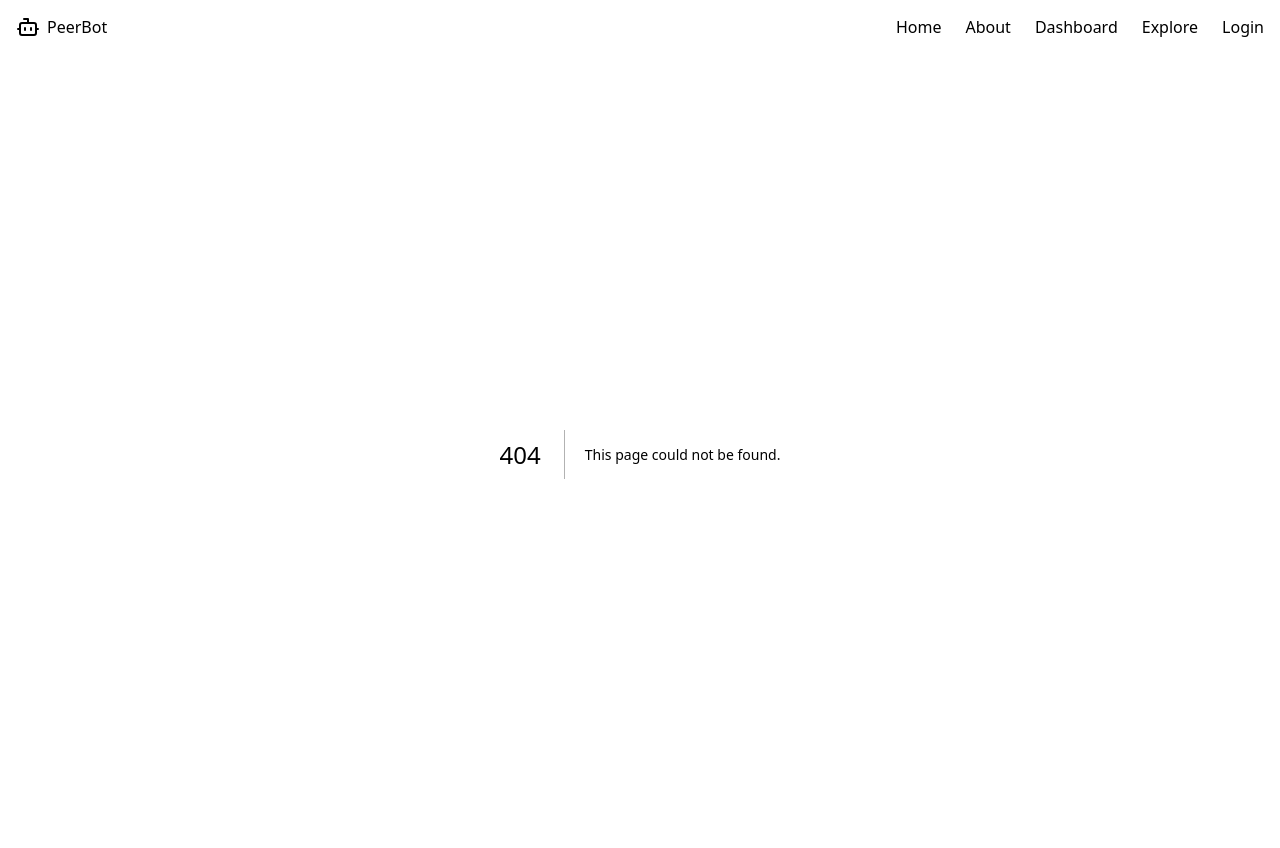
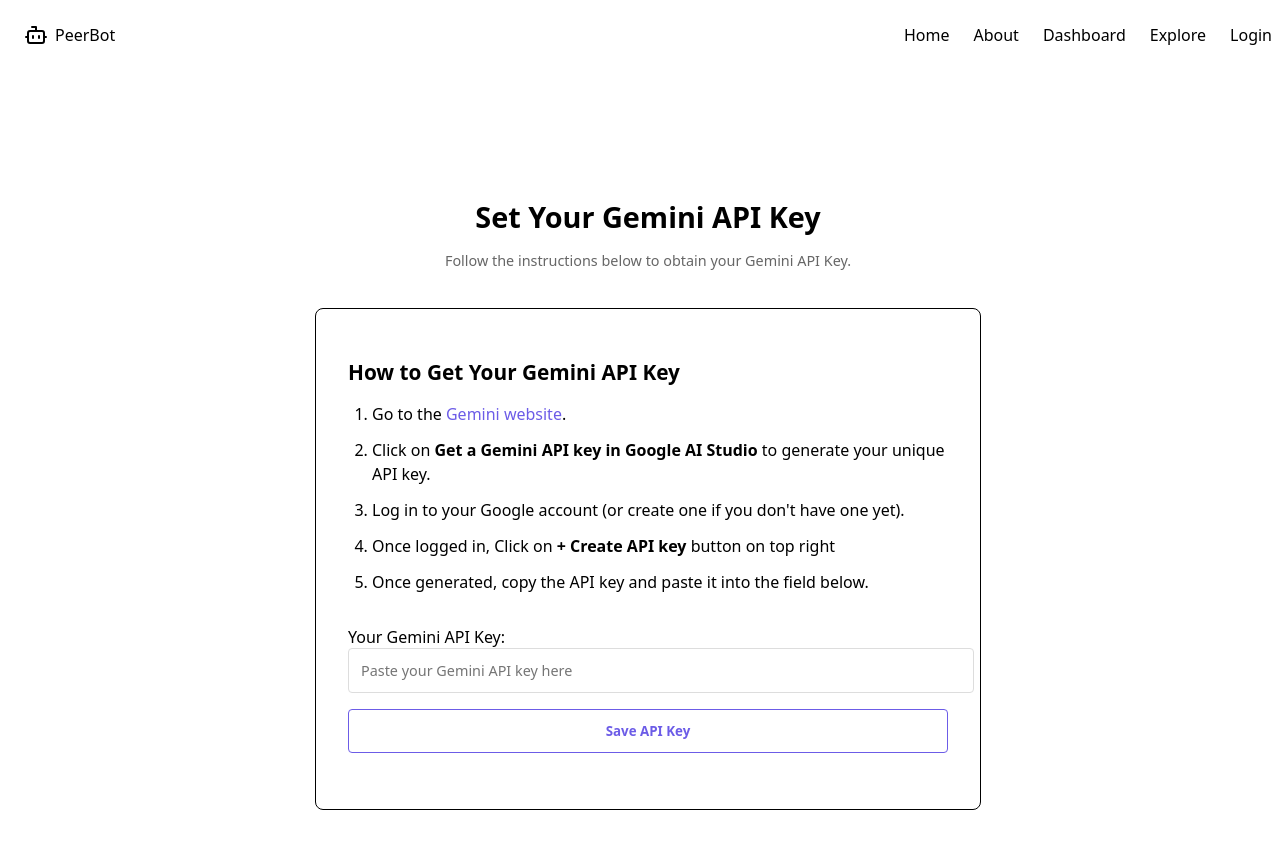
Before and after one commit to rajatrsrivastav/ChatBot_Ai, a Next.js app: page /set-api-key in a window 1280 px wide. Before the commit this address had no page. Shown: the top 848 px of the page. Built offline with nearby package versions, Linux system fonts and the light colour scheme.

Commit message:
set-api-key route completed

```diff
--- a/src/app/auth/login/login.css
+++ b/src/app/auth/login/login.css
@@ -4,6 +4,7 @@
   height: 100vh;
   font-family: system-ui, -apple-system, BlinkMacSystemFont, "Segoe UI", Roboto, sans-serif;
 }
+
 .login_loading {
     display: flex;
     align-items: center;
--- a/src/app/auth/signup/page.js
+++ b/src/app/auth/signup/page.js
@@ -37,7 +37,7 @@
       const response = await signup(form);
       const data = await response.json();
       alert(data.message);
-      router.push("/auth/login");
+      router.push("/set-api-key");
     } catch (err) {
       console.error(err);
       alert("Signup failed. Please try again.");
--- a/src/app/home.css
+++ b/src/app/home.css
@@ -1,3 +1,9 @@
+body,
+html {
+  width: 100vw;
+  height: 100vh;
+  font-family: system-ui, -apple-system, BlinkMacSystemFont, "Segoe UI", Roboto, sans-serif;
+}
 .homepage-container {
     max-width: 100%;
     overflow-x: hidden;
--- /dev/null
+++ b/src/app/set-api-key/page.js
@@ -0,0 +1,86 @@
+"use client";
+
+import { useState } from "react";
+import { useRouter } from "next/navigation";
+import "./setApiKey.css";
+
+function SetApiKey() {
+  const router = useRouter();
+  const [isLoading, setIsLoading] = useState(false);
+  const [apiKey, setApiKey] = useState("");
+
+  const handleSubmit = async (e) => {
+    e.preventDefault();
+    if (isLoading) return;
+
+    if (!apiKey.trim()) {
+      alert("Please enter your Gemini API Key!");
+      return;
+    }
+
+    setIsLoading(true);
+    try {
+      await validateKey(apiKey);
+
+      localStorage.setItem("geminiApiKey", apiKey);
+
+      alert("API Key saved successfully!");
+      router.push("/auth/login");
+    } catch (err) {
+      console.error("API Key validation failed:", err);
+      alert("Failed to validate API Key. Please check your key and try again.");
+    } finally {
+      setIsLoading(false);
+    }
+  };
+
+  return (
+    <div className="main_api">
+      <div className="text_api">
+        <h1>Set Your Gemini API Key</h1>
+        <p>Follow the instructions below to obtain your Gemini API Key.</p>
+      </div>
+
+      <div className="form_api">
+        <div className="instructions_api">
+          <h2>How to Get Your Gemini API Key</h2>
+          <ol>
+            <li>Go to the <a href="https://ai.google.dev/gemini-api/docs/api-key" target="_blank" rel="noopener noreferrer" className="link_api">Gemini website</a>.</li>
+            <li>Click on <strong>Get a Gemini API key in Google AI Studio</strong> to generate your unique API key.</li>
+            <li>Log in to your Google account (or create one if you don't have one yet).</li>
+            <li>Once logged in, Click on  <strong>+ Create API key</strong> button on top right</li>
+            <li>Once generated, copy the API key and paste it into the field below.</li>
+          </ol>
+        </div>
+
+        <form className="form_main1_api" onSubmit={handleSubmit}>
+          <label className="label_form">Your Gemini API Key:</label>
+          <br />
+          <input
+            className="input_form_api"
+            type="text"
+            placeholder="Paste your Gemini API key here"
+            value={apiKey}
+            onChange={(e) => setApiKey(e.target.value)}
+            disabled={isLoading}
+          />
+          <br />
+          <button className="buttonn_form_api" type="submit" disabled={isLoading}>
+            {isLoading ? (
+              <span className="api_key_loading">
+                <span className="api_key_spinner"></span>
+                Saving...
+              </span>
+            ) : (
+              "Save API Key"
+            )}
+          </button>
+        </form>
+
+
+      </div>
+    </div>
+  );
+}
+
+export default SetApiKey;
--- /dev/null
+++ b/src/app/set-api-key/setApiKey.css
@@ -0,0 +1,122 @@
+body,
+html {
+  width: 100vw;
+  height: 100vh;
+  font-family: system-ui, -apple-system, BlinkMacSystemFont, "Segoe UI", Roboto, sans-serif;
+}
+.main_api{
+    display: flex;
+    flex-direction: column;
+    align-items: center;
+    justify-content: center;
+    min-height: 100vh;
+    padding: 2rem;
+  }
+
+  .text_api{
+    text-align: center;
+    margin-bottom: 1.5rem;
+  }
+
+  .text_api h1 {
+    font-size: 1.8rem;
+    font-weight: 600;
+    margin-bottom: 0.5rem;
+  }
+
+  .text_api p {
+    color: #666;
+    font-size: 0.9rem;
+  }
+
+  .form_api {
+    background-color: white;
+    border-radius: 8px;
+    padding: 2rem;
+    width: 100%;
+    max-width: 600px;
+    border: 1px solid black;
+  }
+
+  .instructions_api {
+    margin-bottom: 2rem;
+  }
+
+  .instructions_api h2 {
+    font-size: 1.3rem;
+    font-weight: 600;
+    margin-bottom: 1rem;
+  }
+
+  .instructions_api ol {
+    padding-left: 1.5rem;
+  }
+
+  .instructions_api li {
+    margin-bottom: 0.75rem;
+    line-height: 1.5;
+  }
+
+  .form_main1_api {
+    margin-bottom: 1.5rem;
+  }
+
+  .label_form_api{
+    display: block;
+    font-weight: 500;
+    margin-bottom: 0.5rem;
+  }
+
+  .input_form_api {
+    width: 100%;
+    padding: 0.75rem;
+    border: 1px solid #ddd;
+    border-radius: 4px;
+    margin-bottom: 1rem;
+    font-size: 0.9rem;
+  }
+
+  .buttonn_form_api {
+    width: 100%;
+    padding: 0.75rem;
+    background-color: transparent;
+    color: #6c5ce7;
+    font-weight: 600;
+    padding: 0.75rem 1.5rem;
+    border-radius: 4px;
+    text-decoration: none;
+    border: 1px solid #6c5ce7;
+    transition: background-color 0.2s, color 0.2s;;
+  }
+
+  .buttonn_form_api:hover {
+    background-color: rgba(108, 92, 231, 0.1);
+  }
+
+  strong {
+    font-weight: 600;
+  }
+
+  .api_key_loading {
+    display: flex;
+    align-items: center;
+    justify-content: center;
+  }
+
+  .api_key_spinner {
+    display: inline-block;
+    width: 16px;
+    height: 16px;
+    border: 2px solid rgba(255, 255, 255, 0.3);
+    border-radius: 50%;
+    border-top-color: white;
+    animation: api_key_spin 1s ease-in-out infinite;
+    margin-right: 8px;
+  }
+  .link_api{
+    color:#6c5ce7 ;
+  }
+
+  @keyframes api_key_spin {
+    to { transform: rotate(360deg); }
+  }
--- a/src/components/Navbar/Navbar.css
+++ b/src/components/Navbar/Navbar.css
@@ -40,3 +40,93 @@
   color: #7C3AED;
   border-radius: 4px;
 }
+.mobile-menu-button {
+  display: none;
+  background: none;
+  border: none;
+  cursor: pointer;
+  padding: 8px;
+  color: #333;
+}
+
+.mobile-dropdown {
+  display: none;
+  position: absolute;
+  top: 100%;
+  left: 0;
+  right: 0;
+  background-color: white;
+  box-shadow: 0 4px 6px rgba(0, 0, 0, 0.1);
+  z-index: 100;
+  animation: fadeIn 0.2s ease-out;
+}
+
+.mobile-dropdown-links {
+  list-style: none;
+  padding: 0;
+  margin: 0;
+}
+
+.mobile-dropdown-links li {
+  padding: 12px 16px;
+  border-bottom: 1px solid #eee;
+}
+
+.mobile-dropdown-links li:last-child {
+  border-bottom: none;
+}
+
+.mobile-dropdown-links li a {
+  display: block;
+  text-decoration: none;
+  color: #333;
+}
+
+.mobile-dropdown-links li.active a,
+.mobile-dropdown-links li.active button {
+  color: #7C3AED;
+  font-weight: bold;
+}
+
+.mobile-dropdown-links .logout-button {
+  background: none;
+  border: none;
+  color: #333;
+  cursor: pointer;
+  font-size: 1rem;
+  padding: 0;
+  width: 100%;
+  text-align: left;
+}
+
+@keyframes fadeIn {
+  from {
+    opacity: 0;
+    transform: translateY(-10px);
+  }
+  to {
+    opacity: 1;
+    transform: translateY(0);
+  }
+}
+
+@media screen and (max-width: 768px) {
+  .navbar-links li{
+    display: none;
+  }
+  .navbar {
+    position: relative;
+  }
+
+  .navbar-links {
+    display: none;
+  }
+
+  .mobile-menu-button {
+    display: block;
+  }
+
+  .mobile-dropdown {
+    display: block;
+  }
+}
--- a/src/components/Navbar/Navbar.js
+++ b/src/components/Navbar/Navbar.js
@@ -1,38 +1,39 @@
-"use client";
-import { Bot } from 'lucide-react';
+"use client"
+import { Bot, Menu } from "lucide-react"
 
-import { useContext } from "react";
-import { useRouter } from "next/navigation";
-import { usePathname } from "next/navigation";
+import { useContext, useState } from "react"
+import { useRouter } from "next/navigation"
+import { usePathname } from "next/navigation"
 
-import { AuthContext } from "@/context/auth";
-import { logout } from "@/services/auth";
-import { destroyToken, getToken } from "@/helpers/auth";
+import { AuthContext } from "@/context/auth"
+import { logout } from "@/services/auth"
+import { destroyToken, getToken } from "@/helpers/auth"
 
-import "./Navbar.css";
-import Link from "next/link";
+import "./Navbar.css"
+import Link from "next/link"
 
 const Navbar = () => {
-  const { isLoggedIn, setIsLoggedIn } = useContext(AuthContext);
-  const pathname = usePathname();
-  const router = useRouter();
+  const { isLoggedIn, setIsLoggedIn } = useContext(AuthContext)
+  const pathname = usePathname()
+  const router = useRouter()
+  const [isDropdownOpen, setIsDropdownOpen] = useState(false)
 
-  const isActive = (path) => pathname === path;
+  const isActive = (path) => pathname === path
 
   async function handleLogout() {
     try {
-      const token = getToken();
+      const token = getToken()
       if (token) {
-        const response = await logout({ token });
-        const { message } = await response.json();
-        alert(message);
+        const response = await logout({ token })
+        const { message } = await response.json()
+        alert(message)
       }
-      destroyToken();
-      setIsLoggedIn(false);
+      destroyToken()
+      setIsLoggedIn(false)
       router.push("/auth/login")
     } catch (err) {
-      console.log(err);
-      alert(err);
+      console.log(err)
+      alert(err)
     }
   }
 
@@ -40,11 +41,10 @@
     <nav className="navbar">
       <Link href="/">
         <div className="navbar-logo">
-        <Bot />
-        <p>PeerBot</p>
+          <Bot />
+          <p>PeerBot</p>
         </div>
       </Link>
-
       <ul className="navbar-links">
         <li className={isActive("/") ? "active" : ""}>
           <Link href="/">Home</Link>
@@ -68,8 +68,58 @@
           )}
         </li>
       </ul>
+
+      {/* Mobile menu button */}
+      <button className="mobile-menu-button" onClick={() => setIsDropdownOpen(!isDropdownOpen)}>
+        <Menu />
+      </button>
+
+      {/* Mobile dropdown menu */}
+      {isDropdownOpen && (
+        <div className="mobile-dropdown">
+          <ul className="mobile-dropdown-links">
+            <li className={isActive("/") ? "active" : ""}>
+              <Link href="/" onClick={() => setIsDropdownOpen(false)}>
+                Home
+              </Link>
+            </li>
+            <li className={isActive("/about") ? "active" : ""}>
+              <Link href="/about" onClick={() => setIsDropdownOpen(false)}>
+                About
+              </Link>
+            </li>
+            <li className={isActive("/dashboard") ? "active" : ""}>
+              <Link href="/dashboard" onClick={() => setIsDropdownOpen(false)}>
+                Dashboard
+              </Link>
+            </li>
+            <li className={isActive("/explore") ? "active" : ""}>
+              <Link href="/explore" onClick={() => setIsDropdownOpen(false)}>
+                Explore
+              </Link>
+            </li>
+            <li className={isActive("/auth/login") ? "active" : ""}>
+              {isLoggedIn ? (
+                <button
+                  onClick={() => {
+                    handleLogout()
+                    setIsDropdownOpen(false)
+                  }}
+                  className="logout-button"
+                >
+                  Logout
+                </button>
+              ) : (
+                <Link href="/auth/login" onClick={() => setIsDropdownOpen(false)}>
+                  Login
+                </Link>
+              )}
+            </li>
+          </ul>
+        </div>
+      )}
     </nav>
-  );
-};
+  )
+}
 
-export default Navbar;
+export default Navbar
```
Also changed, not shown: package.json (+19 -2 lines), 1 other file (tests, documents, lock files or other folders).
